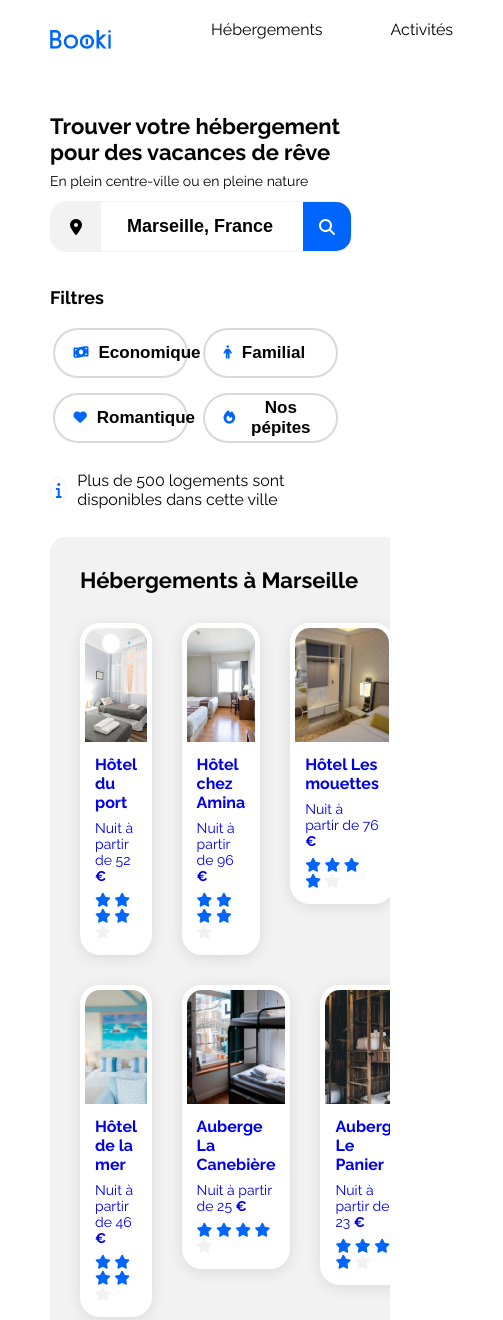
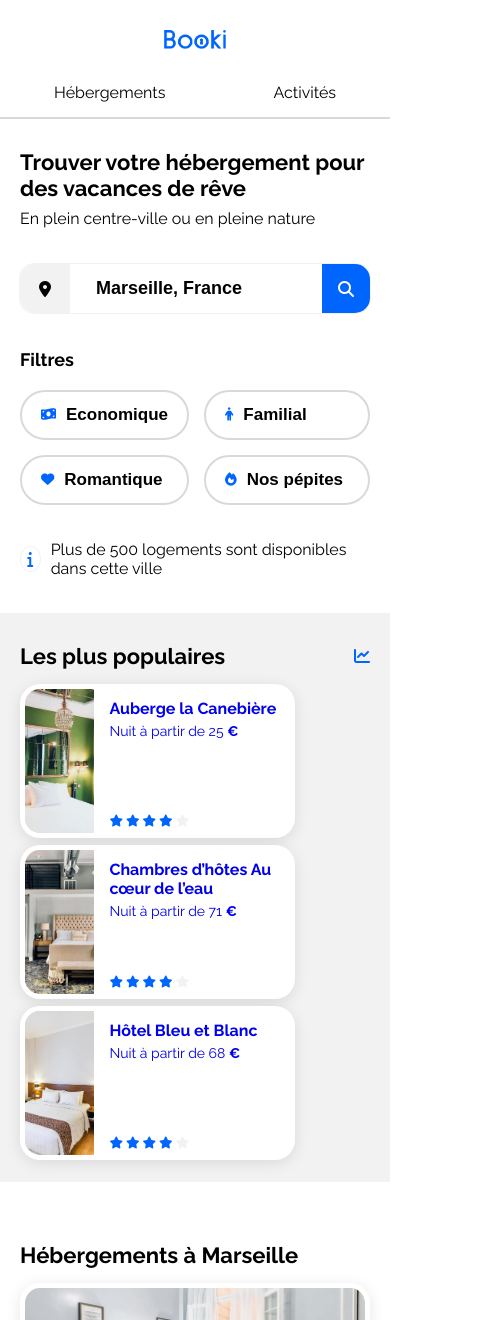
Before and after one commit to tthiberge/booki, a plain HTML site: page index.html in a window 390 px wide. Shown: the top 1320 px of the page, 503 px wide, since content can reach past the window. Drawn offline with Linux system fonts and the light colour scheme.

Commit message:
Implementing 70% of the mobile view

```diff
--- a/css/style.css
+++ b/css/style.css
@@ -26,7 +26,6 @@ h1 {
 }
 
 h2 {
-  text-align: center;
   font-size: 22px;
   font-weight: 700;
 }
@@ -65,7 +64,7 @@ p {
 
 /* MEDIA QUERIES TABLETTE */
 
-@media screen and (min-width: 1024px) and (max-width: 1440px) {
+@media (max-width: 1024px) {
 
   .hebergements {
     flex-direction: column !important;
@@ -80,16 +79,6 @@ p {
     /* background-color: yellow; */
     /* On l'avait pas ce box-sizing mais super utile pour inclure le padding et la margin dans la width totale allowed */
     box-sizing: border-box !important;
-  }
-
-  .hebergements-cards-row a {
-    /* width: 243px !important;
-    max-width: 243px !important; */
-  }
-
-  .hebergements-card {
-    /* width: 243px !important;
-    max-width: 243px !important; */
   }
 
   .hebergements-populaires {
@@ -138,37 +127,7 @@ p {
   }
 }
 
-/* MEDIA QUERIES MOBILE */
-@media screen and (min-width: 375px) and (max-width: 1024px) {
 
-  .search-submit i {
-    display: flex !important;
-  }
-
-  .search-submit input {
-    display: none !important;
-  }
-
-  .filterbar {
-    flex-direction: column !important;
-    align-items: start !important;
-    /* justify-content: center; */
-    gap: 20px !important;
-    height: 100% !important;
-  }
-
-    .filter-items {
-      flex-wrap: wrap !important;
-      justify-content: center !important;
-      height: 100% !important;
-    }
-
-    .filter-item {
-      width: 135px !important;
-
-    }
-
-}
 
 
 /* HEADER */
@@ -176,7 +135,7 @@ p {
 header {
   display: flex !important;
   /* gap: 950px; */
-  align-self: stretch;
+  /* align-self: stretch; */
   margin-bottom: 30px;
 }
 
@@ -258,6 +217,10 @@ main {
   align-items: flex-start;
   gap: 8px;
   align-self: stretch;
+}
+
+.section-subtitle {
+  font-size: 16px;
 }
 
 .form {
@@ -436,7 +399,7 @@ main {
 
 .hebergements {
   display: flex;
-  align-items: center;
+  align-items: flex-start;
   gap: 40px;
   /* align-self: stretch; */
   /* Justify content? */
@@ -561,6 +524,8 @@ main {
   display: flex;
   height: 146px;
   width: 369px;
+  max-width: 369px;
+  max-height: 144px;
 
   align-self: stretch;
   border-radius: 20px;
@@ -675,6 +640,166 @@ main {
 
 
 /* Footer */
+
+/* MEDIA QUERIES MOBILE */
+@media (max-width: 767.98px) {
+
+  .main-container {
+    padding: 0px;
+  }
+
+  header {
+    flex-direction: column;
+    margin-bottom: 30px;
+  }
+
+  header a {
+    display: flex;
+    justify-content: center;
+  }
+
+  .logo {
+    padding: 30px;
+  }
+
+  .header {
+    height: 100%;
+  }
+
+  .header-nav {
+    justify-content: center;
+    padding: 0px;
+    gap: 0px;
+  }
+
+  .header-nav-item-link {
+    padding: 0px;
+    padding-bottom: 15px;
+    border-bottom: #D9D9D9 solid 2px;
+    flex-grow: 1;
+  }
+
+  .header-nav-item-link:hover {
+    border-bottom: #0065FC solid 2px;
+    border-top: transparent;
+    color: #0065FC;
+  }
+
+  .search {
+    padding: 0 20px;
+    box-sizing: border-box;
+    width: 100%;
+    /* background-color: red; */
+    align-items: center;
+    gap: 35px;
+  }
+
+  .searchbar {
+    width: 100%;
+  }
+
+  .search-field {
+    width: 100%;
+  }
+
+  .search-submit i {
+    display: flex !important;
+  }
+
+  .search-submit input {
+    display: none !important;
+  }
+
+  .filterbar {
+    flex-direction: column !important;
+    align-items: start !important;
+    justify-content: center;
+    width: 100%;
+    gap: 20px !important;
+    height: 100% !important;
+  }
+
+  .filter-items {
+    display: grid;
+    grid-template-columns: 1fr 1fr;
+    height: 100% !important;
+    width: 100%;
+    min-width: 100%;;
+  }
+
+  .filter-item {
+    width: 100%!important;
+  }
+
+  .infobar {
+    height: 100%;
+  }
+
+  .hebergements {
+    flex-direction: column-reverse !important;
+
+  }
+
+  .hebergements-general {
+    padding: 20px;
+    background-color: white;
+    gap: 15px;
+  }
+
+  .hebergements-cards-row {
+    justify-content: space-between;
+    flex-direction: column;
+    gap: 15px;
+    width: 100%
+  }
+
+  .hebergements-populaires {
+    padding: 30px 20px;
+    border-radius: 0;
+    gap: 15px;
+  }
+
+  .populaires-cards {
+    flex-direction: column !important;
+    justify-content: space-between !important;
+    gap: 15px !important;
+  }
+
+  .populaires-cards a {
+    display: flex !important;
+    height: 146px !important;
+    /* width: 100% !important; */
+  }
+
+  .populaires-card {
+    /* width: 100% !important; */
+  }
+
+  .populaires-card-img {
+    height: 146px;
+    width: 111.66px;
+  }
+
+  .populaires-card-data {
+    display: flex;
+    width: 246px;
+    height: 134px;
+    padding: 10px 0px 0px 15px;
+    flex-direction: column;
+    align-items: flex-start;
+    gap: 24px;
+  }
+
+  .activites-cards {
+    flex-direction: column;
+  }
+
+  footer {
+    flex-direction: column;
+    padding: 30px;
+  }
+}
+
 footer {
   display: flex !important;
   align-items: flex-start;
```
